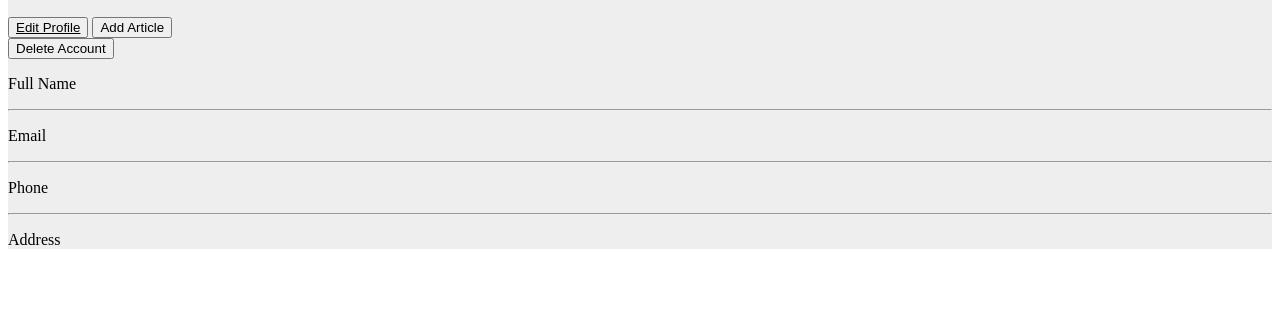
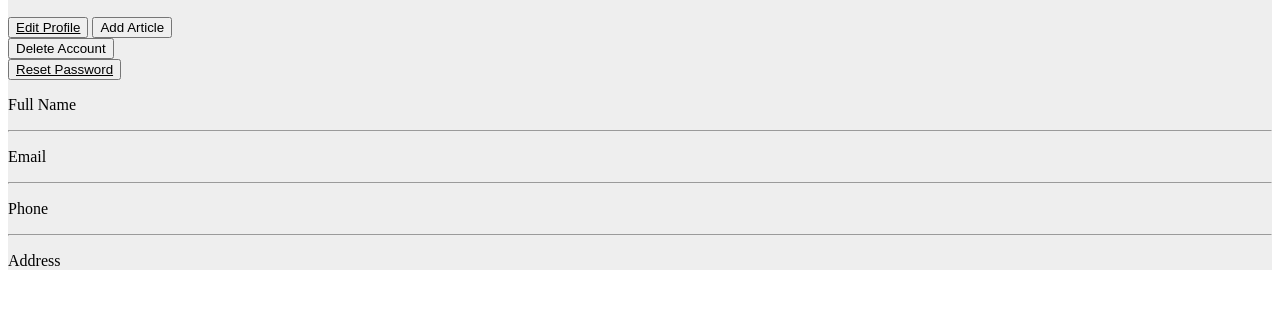
Before and after one commit to Tommm77/symfony-ecommerce-tp, a Symfony app: template templates/content/profile.html.twig in a window 1280 px wide. Shown: the part 206-515 px from the top of the page. Run offline with Twig, Linux system fonts and the light colour scheme; the template is opened without the code that fills it, so the values that code supplies are empty; some libraries are stand-ins or nearby versions.

Commit message:
📦 NEW: Change and forgot password button

```diff
--- a/templates/content/profile.html.twig
+++ b/templates/content/profile.html.twig
@@ -18,6 +18,7 @@
               <button type="button" class="btn btn-primary"> <a href="{{ path('app_user_profile_edit', { 'id': app.user.id }) }}" style="color: black;">Edit Profile</a></button>
               <a href="{{ path('app_product_create_profile', { 'id': app.user.id }) }}"><button type="button" class="btn btn-outline-primary ms-1">Add Article</button></a>
               {{ include('user_crud/_delete_form.html.twig') }}
+                          <button type="button" class="btn btn-light"> <a href="{{ path('app_forgot_password_request')}}" style="color: black;">Reset Password</a></button>
             </div>
           </div>
         </div>
--- a/templates/security/login.html.twig
+++ b/templates/security/login.html.twig
@@ -34,7 +34,7 @@
             </label>
         </div>
     #}
-
+     <button type="button" class="btn btn-light"> <a href="{{ path('app_forgot_password_request')}}" style="color: black;">Forgot Password ?</a></button>
     <button class="btn btn-lg btn-primary" type="submit">
         Sign in
     </button>
```
